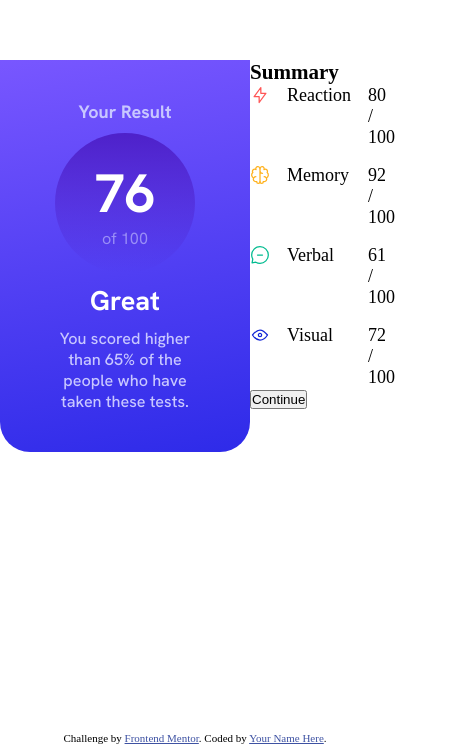
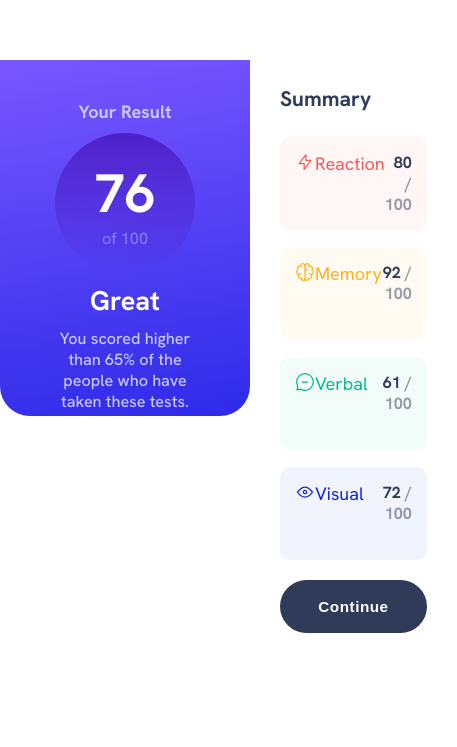
Before and after one commit to Ankia-Fuls/fem-result-summary-component, a plain HTML site: page index.html in a window 390 px wide. Shown: the part 220-967 px from the top of the page, 457 px wide, since content can reach past the window. Drawn offline with nearby package versions, Linux system fonts and the light colour scheme.

Commit message:
Small screen design V1 completed

```diff
--- a/index.html
+++ b/index.html
@@ -27,21 +27,26 @@
       <div class="summary">
         <h3>Summary</h3>
         <div class="grid">
+          <div class="reaction-div row">
             <img src="./assets/images/icon-reaction.svg" alt="reaction icon" />
             <p class="subject">Reaction</p>
-          <p class="value"><span id="reaction-value">80</span> / 100</p>
-
+            <p class="total"><span id="reaction-value" class="value">80</span> / 100</p>
+          </div>
+          <div class="memory-div  row">
             <img src="./assets/images/icon-memory.svg" alt="memory icon" />
             <p class="subject">Memory</p>
-          <p class="value"><span id="memory-value">92</span> / 100</p>
-
+            <p class="total"><span id="memory-value" class="value">92</span> / 100</p>
+          </div>
+          <div class="verbal-div  row">
             <img src="./assets/images/icon-verbal.svg" alt="verbal icon" />
             <p class="subject">Verbal</p>
-          <p class="value"><span id="verbal-value">61</span> / 100</p>
-
+            <p class="total"><span id="verbal-value" class="value">61</span> / 100</p>
+          </div>
+          <div class="visual-div  row">
             <img src="./assets/images/icon-visual.svg" alt="visual icon" />
             <p class="subject">Visual</p>
-          <p class="value"><span id="visual-value">72</span> / 100</p>
+            <p class="total"><span id="visual-value" class="value">72</span> / 100</p>
+          </div>
         </div>
         <button id="continue-btn">Continue</button>
       </div>
@@ -51,7 +56,7 @@
   <footer>
     <div class="attribution">
       Challenge by <a href="https://www.frontendmentor.io?ref=challenge" target="_blank">Frontend Mentor</a>.
-      Coded by <a href="#">Your Name Here</a>.
+      Coded by <a href="https://github.com/Ankia-Fuls">Ankia Fuls</a>.
     </div>
   </footer>
 
--- a/style.scss
+++ b/style.scss
@@ -1,12 +1,18 @@
 $light-red: hsl(0, 100%, 67%);
+$light-red-bg: hsla(0, 100%, 67%, 0.05);
 $orangey-yellow: hsl(39, 100%, 56%);
+$orangey-yellow-bg: hsla(39, 100%, 56%, 0.05);
 $green-teal: hsl(166, 100%, 37%);
+$green-teal-bg: hsla(166, 100%, 37%, 0.05);
 $cobalt-blue: hsl(234, 85%, 45%);
+$cobalt-blue-bg: hsla(234, 85%, 45%, 0.05);
+
 $white: hsl(0, 0%, 100%);
 $pale-blue: hsl(221, 100%, 96%);
 $light-lavender: hsl(241, 100%, 89%);
-$light-lavender-low-op: hsla(241, 100%, 89%, 0.6);
+$light-lavender-low-op: hsla(241, 100%, 89%, 0.5);
 $dark-gray-blue: hsl(224, 30%, 27%);
+$dark-gray-blue-low-op: hsla(224, 30%, 27%, 0.5);
 /*GRADIENTS*/
 $bg-light-slate-blue: hsl(252, 100%, 67%);
 $bg-light-royal-blue: hsl(241, 81%, 54%);
@@ -36,6 +42,9 @@ html {
     font-size: 18px;
 }
 
+footer {
+    padding: 1rem;
+
     .attribution {
         font-size: 11px;
         text-align: center;
@@ -44,16 +53,18 @@ html {
     .attribution a {
         color: hsl(228, 45%, 44%);
     }
+}
 
 .element {
     display: grid;
     grid-template-columns: 1fr 1fr;
-    grid-template-rows: 1fr 1fr;
+    grid-template-rows: auto auto;
     grid-template-areas:
         "result result"
         "summary summary";
     max-width: 740px;
     margin: 0 auto;
+    font-family: HankenGrotesk, sans-serif;
 }
 
 .result {
@@ -63,10 +74,10 @@ html {
     align-items: center;
     gap: rem(10);
     background: linear-gradient(170deg, $bg-light-slate-blue, $bg-light-royal-blue);
-    padding: rem(40) rem(55);
+    padding: rem(40) rem(55) 0;
     border-radius: 0 0 30px 30px;
     color: $white;
-    font-family: HankenGrotesk, sans-serif;
+    height: rem(356);
 
     h3 {
         color: $light-lavender;
@@ -110,16 +121,90 @@ html {
 
 .summary {
     grid-area: summary;
+    padding: rem(25) rem(30);
+
+    h3 {
+        padding-bottom: rem(25);
+        color: $dark-gray-blue;
     }
 
     .grid {
         display: grid;
-    grid-template-columns: 1fr 3fr 2fr;
+        grid-template-columns: 1fr;
         grid-template-rows: 1fr 1fr 1fr 1fr;
-    max-width: rem(290);
+        width: 100%;
         margin: 0 auto;
-    gap: rem(17);
+        gap: rem(17) 0;
+
+        .row {
+            display: grid;
+            grid-template-columns: 2fr 8fr 5fr;
+            width: 100%;
+            padding: rem(15);
+            border-radius: 10px;
+
+            .total {
+                font-size: 0.9rem;
+                color: $dark-gray-blue-low-op;
+                font-weight: 700;
+                text-align: right;
+
+                .value {
+                    color: $dark-gray-blue;
                 }
+            }
+        }
+
+        .reaction-div {
+            background-color: $light-red-bg;
+
+            .subject {
+                color: $light-red;
+            }
+        }
+
+        .memory-div {
+            background-color: $orangey-yellow-bg;
+
+            .subject {
+                color: $orangey-yellow;
+            }
+        }
+
+        .verbal-div {
+            background-color: $green-teal-bg;
+
+            .subject {
+                color: $green-teal;
+            }
+        }
+
+        .visual-div {
+            background-color: $cobalt-blue-bg;
+
+            .subject {
+                color: $cobalt-blue;
+            }
+        }
+    }
+
+    button {
+        width: 100%;
+        margin: rem(20) 0;
+        height: rem(53);
+        border-radius: 30px;
+        border: none;
+        background-color: $dark-gray-blue;
+        font-size: 0.85rem;
+        color: $white;
+        font-weight: 700;
+        letter-spacing: rem(0.5);
+    }
+
+
+}
+
+
 
 
 @media only screen and (min-width:376px) {
@@ -130,3 +215,17 @@ html {
         margin: rem(280) auto;
     }
 }
+
+@media only screen and (max-width:280px) {
+    html {
+        font-size: 16px;
+    }
+
+}
+
+@media only screen and (max-width:243px) {
+    html {
+        font-size: 14px;
+    }
+
+}
```
Also changed, not shown: css/style.css, 1 other file. Lines whose indentation alone changed are shown as unchanged.
